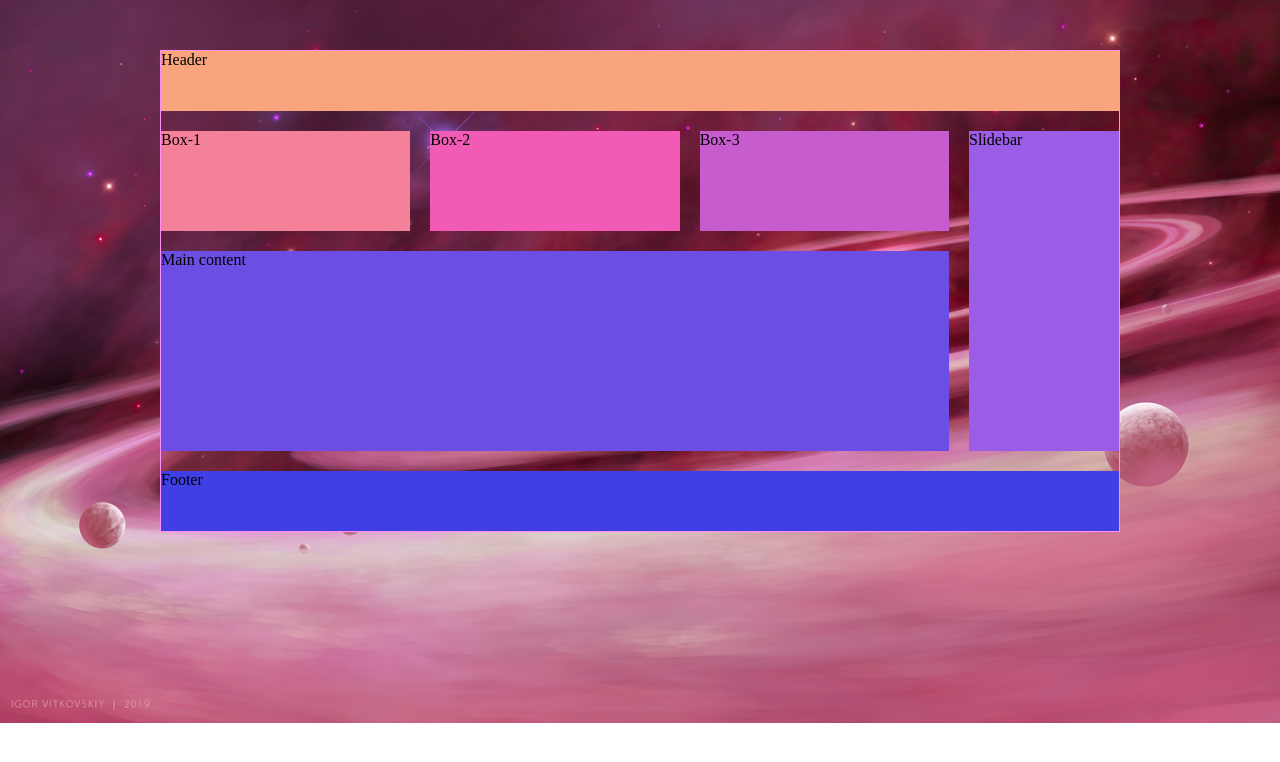
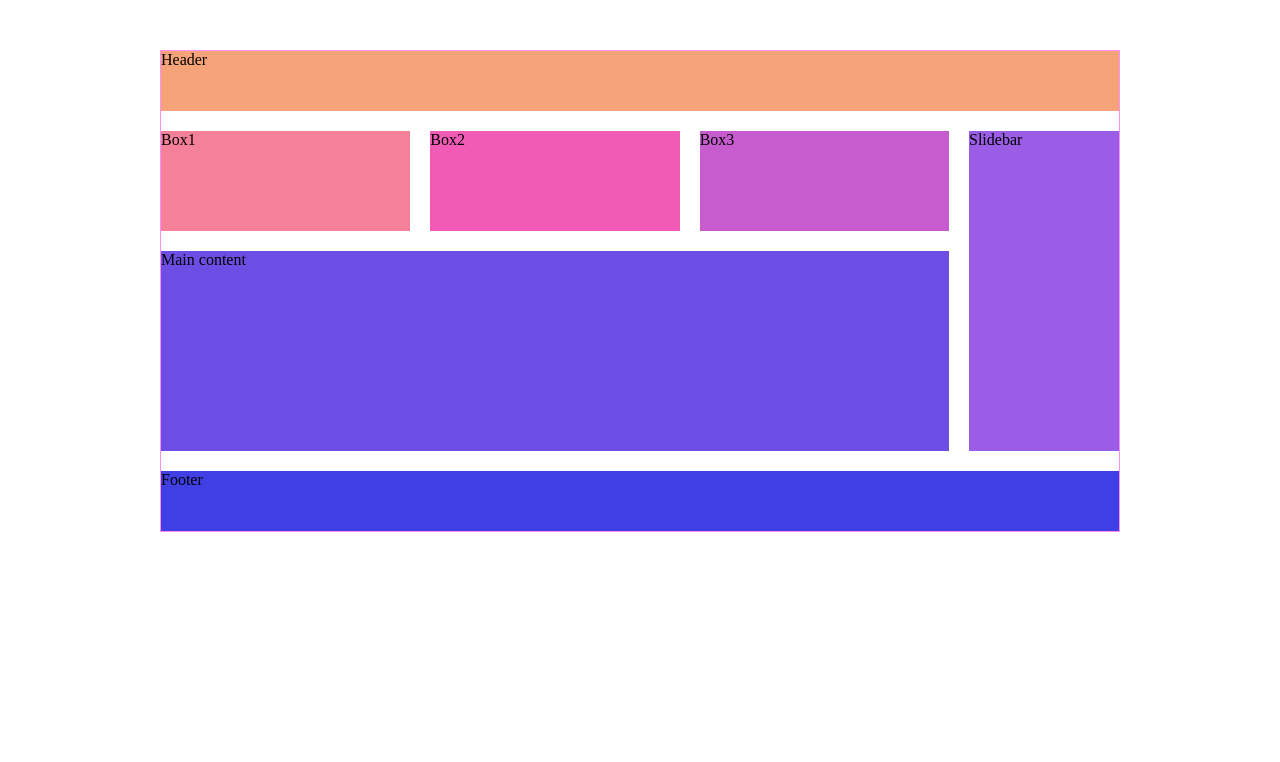
Before and after one commit to ishisingh/YT.github.io, a plain HTML site: page index.html in a window 1280 px wide. Drawn offline with Linux system fonts and the light colour scheme.

Commit message:
Css Grid project

```diff
--- a/index.html
+++ b/index.html
@@ -9,9 +9,9 @@
 <body style="background-image: url(download.jpg);background-repeat: no-repeat;background-size: cover;">
     <main>
         <div class="div-1">Header</div>
-        <div class="div-2">Box-1</div>
-        <div class="div-3">Box-2</div>
-        <div class="div-4">Box-3</div>
+        <div class="div-2">Box1</div>
+        <div class="div-3">Box2</div>
+        <div class="div-4">Box3</div>
         <div class="div-5">Slidebar</div>
         <div class="div-6">Main content</div>
         <div class="div-7">Footer</div>
--- a/style.css
+++ b/style.css
@@ -11,7 +11,7 @@ main{
 }
 
 .div-1{
-    background-color: #F8A57D;
+    background-color: #f7a379;
     grid-column: 1/-1;
 }
 .div-2{
```
Also changed, not shown: download.jpg (deleted).
